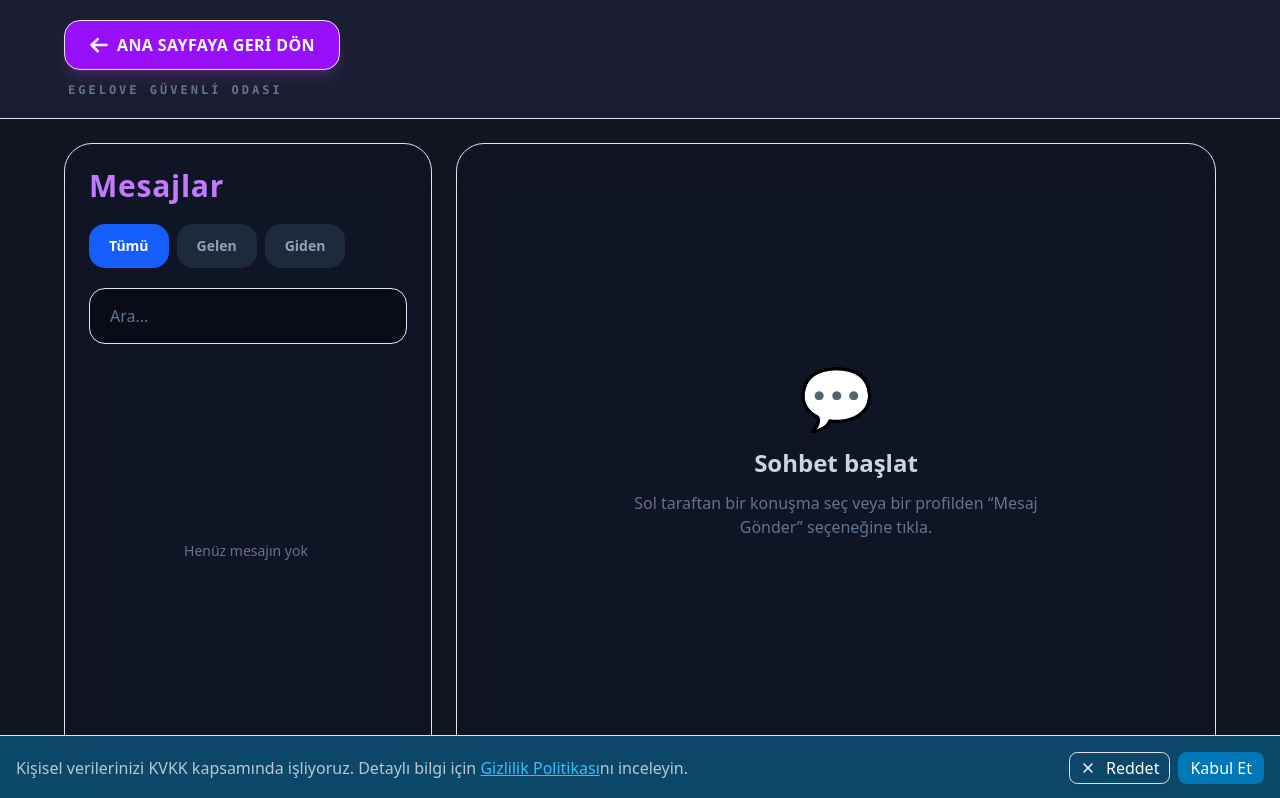
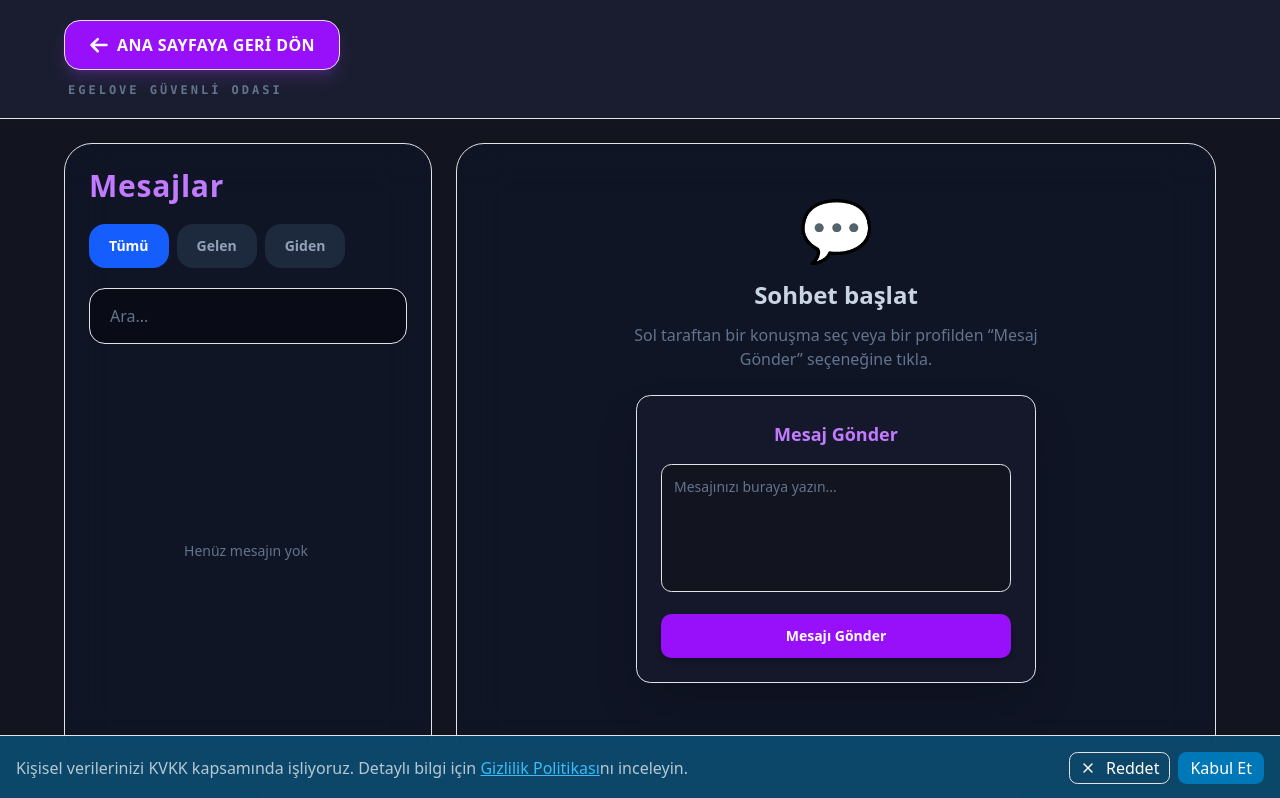
Before and after one commit to ylmzchdr/egelove-backend, a Next.js app in the folder frontend/: page /messages in a window 1280 px wide. Shown: the top 798 px of the page. Built offline with nearby package versions, Linux system fonts and the light colour scheme; no server answers.

Commit message:
feat: main layout message box completely integrated

```diff
--- a/frontend/app/messages/page.tsx
+++ b/frontend/app/messages/page.tsx
@@ -97,7 +97,40 @@ function MessagesContent() {
   const searchParams = useSearchParams();
 
   const [conversations, setConversations] = useState<Conversation[]>([]);
+    const [simpleMessage, setSimpleMessage] = useState("");
+  const [simpleStatus, setSimpleStatus] = useState("");
+
   const [messages, setMessages] = useState<Message[]>([]);
+  const sendSimpleMessage = async () => {
+    if (!simpleMessage.trim()) {
+      setSimpleStatus("Lütfen bir mesaj yazın.");
+      return;
+    }
+    setSimpleStatus("Gönderiliyor...");
+    try {
+      const token = localStorage.getItem("accessToken");
+      const res = await fetch("https://onrender.com", {
+        method: "POST",
+        headers: {
+          "Content-Type": "application/json",
+          ...(token ? { Authorization: `Bearer ${token}` } : {}),
+        },
+        body: JSON.stringify({
+          receiverId: targetUserId,
+          content: simpleMessage,
+        }),
+      });
+
+      if (res.ok) {
+        setSimpleStatus("Mesaj başarıyla gönderildi!");
+        setSimpleMessage("");
+      } else {
+        setSimpleStatus("Mesaj iletilemedi. Sunucu hatası.");
+      }
+    } catch (error) {
+      setSimpleStatus("Bağlantı hatası oluştu.");
+    }
+  };
 
   const [selectedUser, setSelectedUser] = useState<User | null>(null);
   const [selectedConversationId, setSelectedConversationId] =
@@ -1493,6 +1526,33 @@ setConversations([]);
                         yükleniyor...
                       </p>
                     )}
+                              {/* Güvenli ve Bağımsız Mesaj Kutusu */}
+          <div className="flex-1 flex items-center justify-center p-6">
+            <div className="w-full max-w-md bg-[#1a1d30]/50 rounded-xl p-6 border border-slate-800/80 shadow-2xl">
+              <h2 className="text-lg font-bold mb-4 text-purple-400">Mesaj Gönder</h2>
+
+              <textarea
+                className="w-full h-32 bg-[#121420] border border-slate-700 rounded-lg p-3 text-white placeholder-slate-500 focus:outline-none focus:border-purple-500 resize-none text-sm mb-4"
+                placeholder="Mesajınızı buraya yazın..."
+                value={simpleMessage}
+                onChange={(e) => setSimpleMessage(e.target.value)}
+              />
+
+              <button
+                onClick={sendSimpleMessage}
+                className="w-full bg-purple-600 hover:bg-purple-700 text-white font-semibold py-3 px-4 rounded-lg transition duration-200 text-sm shadow-md"
+              >
+                Mesajı Gönder
+              </button>
+
+              {simpleStatus && (
+                <p className="mt-4 text-xs text-center font-medium text-purple-300 bg-purple-950/20 py-2 rounded-md border border-purple-900/30">
+                  {simpleStatus}
+                </p>
+              )}
+            </div>
+          </div>
+
                 </div>
               </div>
             )}
```
